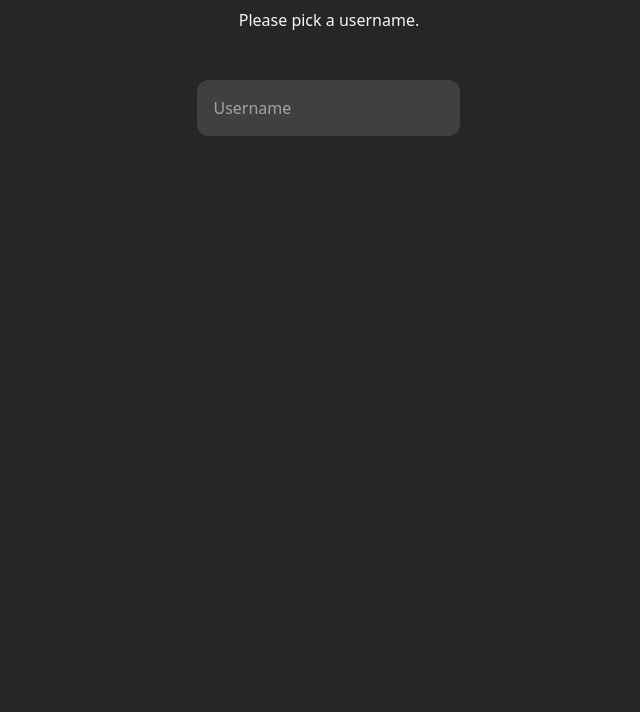
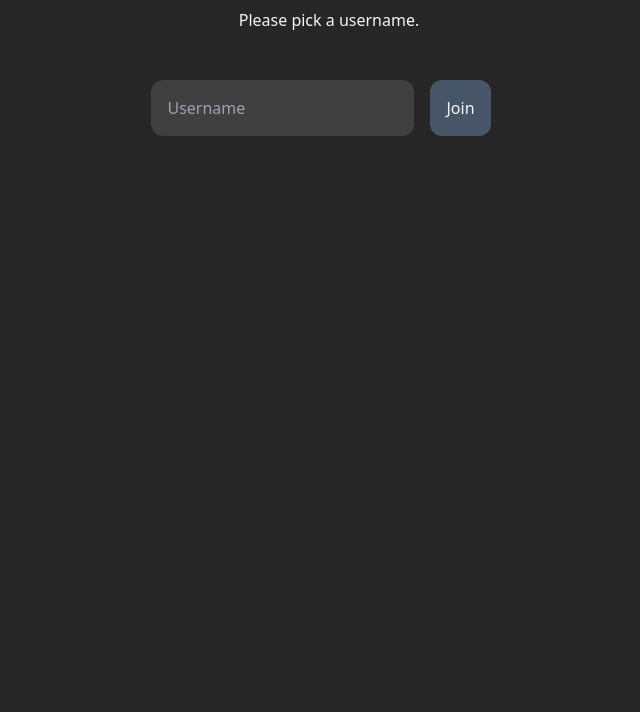
Before and after one commit to earthtraveller1/cringe-chat, a website: page index.html in a window 1280 px wide. Shown: the part 88-800 px from the top of the page, without its empty margins (311-951 px from the left). Drawn offline with nearby package versions, Linux system fonts and the light colour scheme; files that its build step writes are made by us from their sources.

Commit message:
Added the join button.

```diff
--- a/index.html
+++ b/index.html
@@ -13,13 +13,21 @@
             <h1 class="sm:max-lg:text-9xl text-5xl py-4 sm:max-lg:py-16">Cringe Chat</h1>
             <p class="py-4 sm:max-lg:py-8">Please pick a username.</p>
 
-            <input
-                type="text"
-                class=
-                    "mx-auto my-8 bg-neutral-700 outline-none p-4 rounded-xl
-                    sm:max-lg:p-8 w-7xl"
-                placeholder="Username"
-            >
+            <div class="flex flex-row max-w-fit mx-auto items-center">
+                <input
+                    type="text"
+                    class="mx-auto my-8 bg-neutral-700 outline-none p-4 rounded-xl sm:max-lg:p-8 w-7xl"
+                    placeholder="Username"
+                >
+                <input
+                    class=
+                        "bg-slate-600 max-w-fit grow-0 cursor-pointer mx-4 p-4 rounded-xl
+                        hover:bg-slate-700 active:bg-slate-800 sm:max-lg:p-8"
+                    type="button"
+                    value="Join"
+                >
+            </div>
+
         </main>
     </body>
 </html>
```
